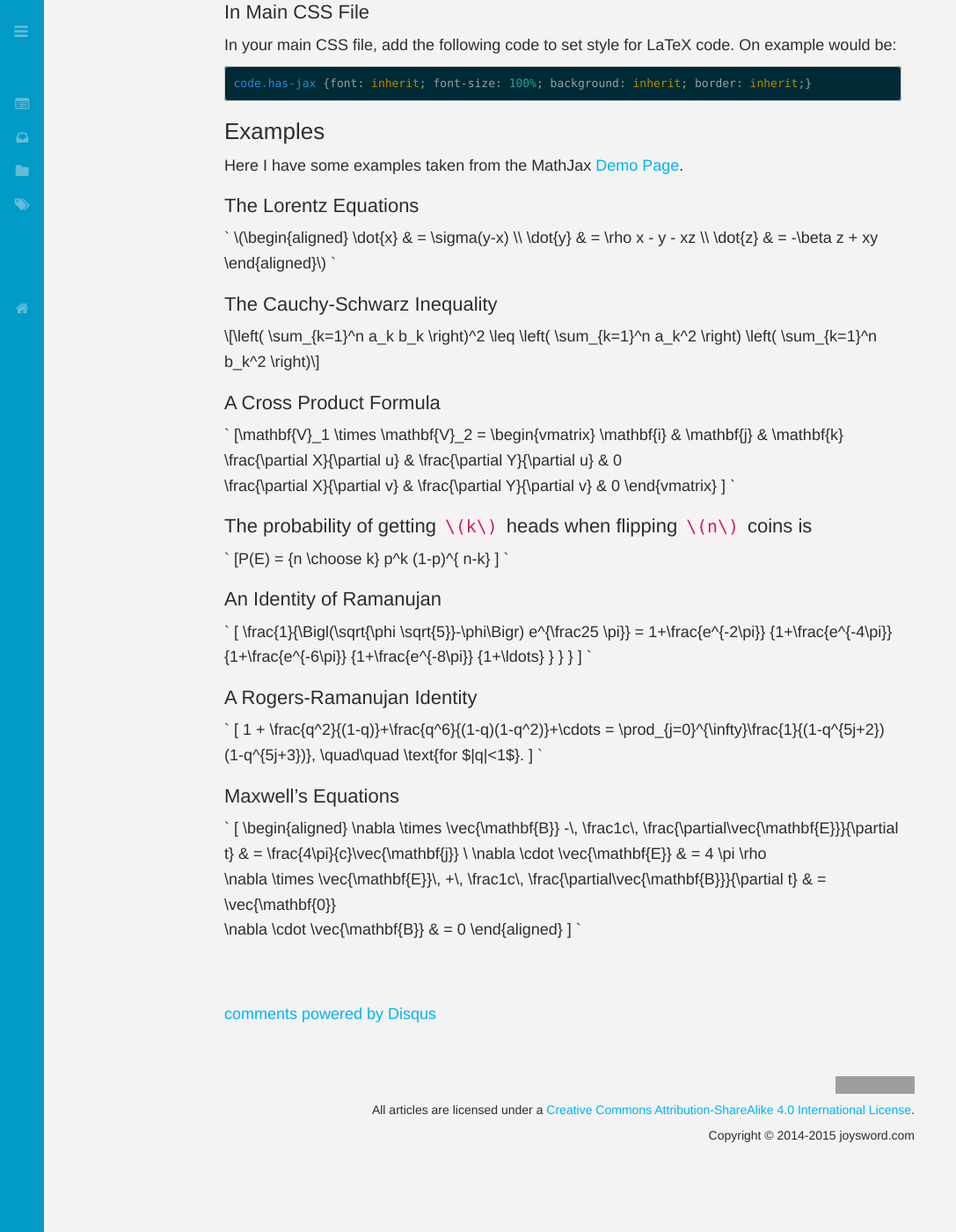
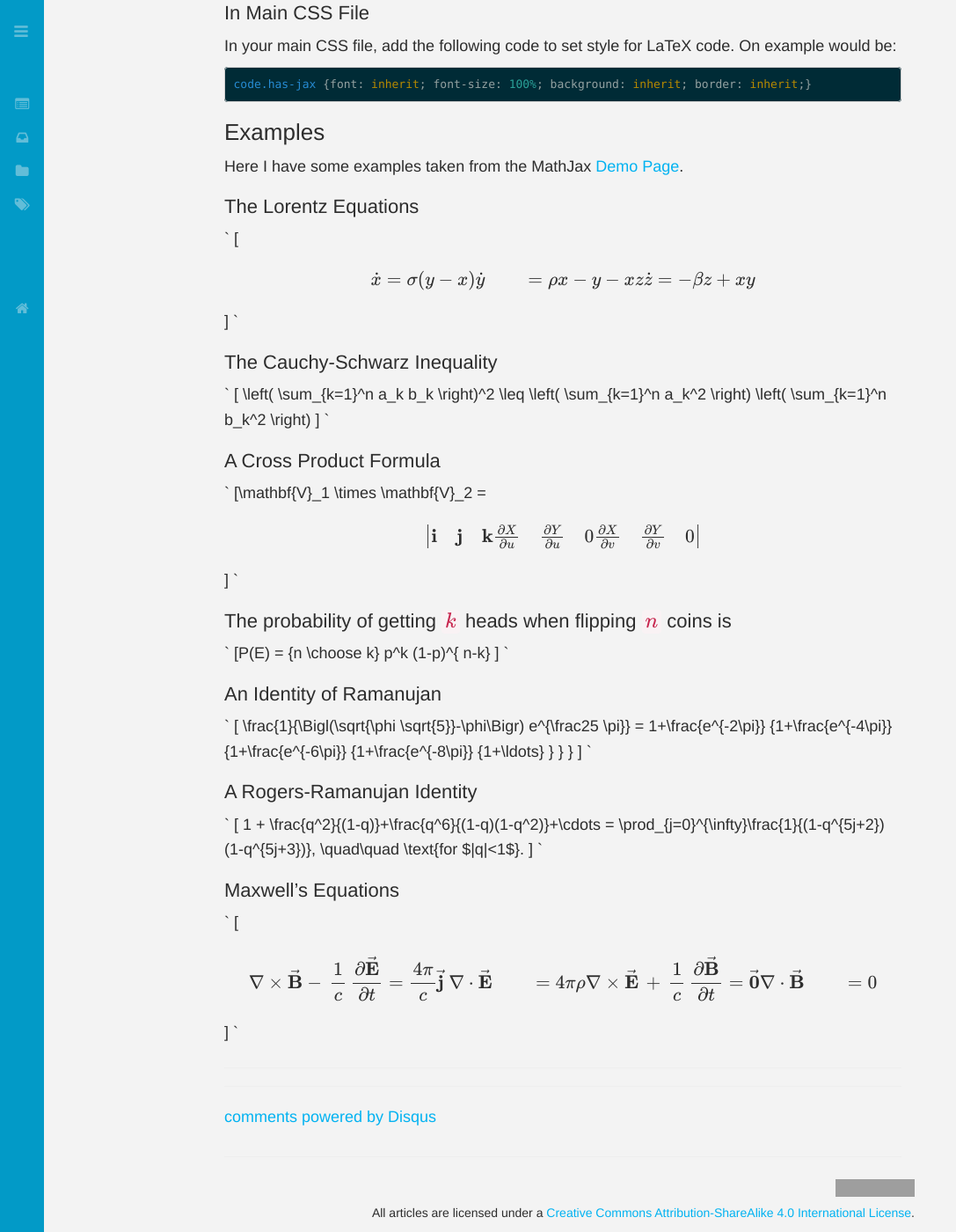
Before and after one commit to joysword/joysword.github.io, a Jekyll site: the page built from _posts/2014-02-13-latex_support_for_jekyll_blog.md, in a window 1280 px wide and 1400 px high, scrolled down 1042 px. Shown: the whole window at 88% size, without its empty margins (0-1087 px from the left). Built offline with Jekyll 4.4.1, drawn with Linux system fonts in a browser that asks for light colours; nearby versions of some CDN libraries; formulas are drawn with MathJax 3; comment, search, counter and statistics services are not loaded; part of the change alters nothing that is shown; some of the changed text lies outside the part shown; grey boxes are pictures that could not be loaded.

```diff
--- a/_layouts/layout.html
+++ b/_layouts/layout.html
@@ -31,4 +31,19 @@
   <!-- JAVASCRIPTS -->
   <script src="//maxcdn.bootstrapcdn.com/bootstrap/3.2.0/js/bootstrap.min.js"></script>
   <script src="/js/main.js"></script>
+  <!-- MathJax Section -->
+  <script src="http://cdn.mathjax.org/mathjax/latest/MathJax.js?config=TeX-AMS-MML_HTMLorMML"></script>
+  <script>
+    MathJax.Hub.Config({
+        tex2jax: {
+            skipTags: ['script', 'noscript', 'style', 'textarea', 'pre']
+        }
+    });
+    MathJax.Hub.Queue(function() {
+        var all = MathJax.Hub.getAllJax(), i;
+        for (i=0; i<all.length;i+=1) {
+            all[i].SourceElement().parentNode.className += ' has-jax';
+        }
+    });
+  </script>
 </html>
--- a/_posts/2014-02-13-latex_support_for_jekyll_blog.md
+++ b/_posts/2014-02-13-latex_support_for_jekyll_blog.md
@@ -6,7 +6,7 @@ category: Techy
 tags: LaTeX Jekyll MathJax
 ---
 
-When I was writing {% for post in site.posts %}{% if post.title contains'Unique Binary Search Trees' %}[[LeetCode] Unique Binary Search Trees]({{ post.url }}){% endif %}{% endfor %}, I decided to use $\LaTeX$ to write some formulae.
+When I was writing {% for post in site.posts %}{% if post.title contains'Unique Binary Search Trees' %}[[LeetCode] Unique Binary Search Trees]({{ post.url }}){% endif %}{% endfor %}, I decided to use `\(\LaTeX\)` to write some formulae.
 
 After googling `jekyll latex support`, I found this [article](http://liquidinertia.com/2013/07/15/latex-for-jekyll/). It took me to another [blog post](http://cwoebker.com/posts/latex-math-magic) by a high school student from Boston, which provided a nice tutorial that adds LaTeX support on Jekyll blogs by using some tricks to let [MathJax](http://www.mathjax.org/), an open source JavaSrcipt display engine for mathematics, work properly in Jekyll environment.
 
@@ -53,19 +53,19 @@ Here I have some examples taken from the MathJax [Demo Page](http://www.mathjax.
 
 #### The Lorentz Equations
 `
-$$
+\[
 \begin{aligned}
 \dot{x} & = \sigma(y-x) \\
 \dot{y} & = \rho x - y - xz \\
 \dot{z} & = -\beta z + xy
 \end{aligned}
-$$
+\]
 `
 
 #### The Cauchy-Schwarz Inequality
-
-$$ \left( \sum_{k=1}^n a_k b_k \right)^2 \leq \left( \sum_{k=1}^n a_k^2 \right) \left( \sum_{k=1}^n b_k^2 \right) $$
-
+`
+\[ \left( \sum_{k=1}^n a_k b_k \right)^2 \leq \left( \sum_{k=1}^n a_k^2 \right) \left( \sum_{k=1}^n b_k^2 \right) \]
+`
 
 #### A Cross Product Formula
 `
```
